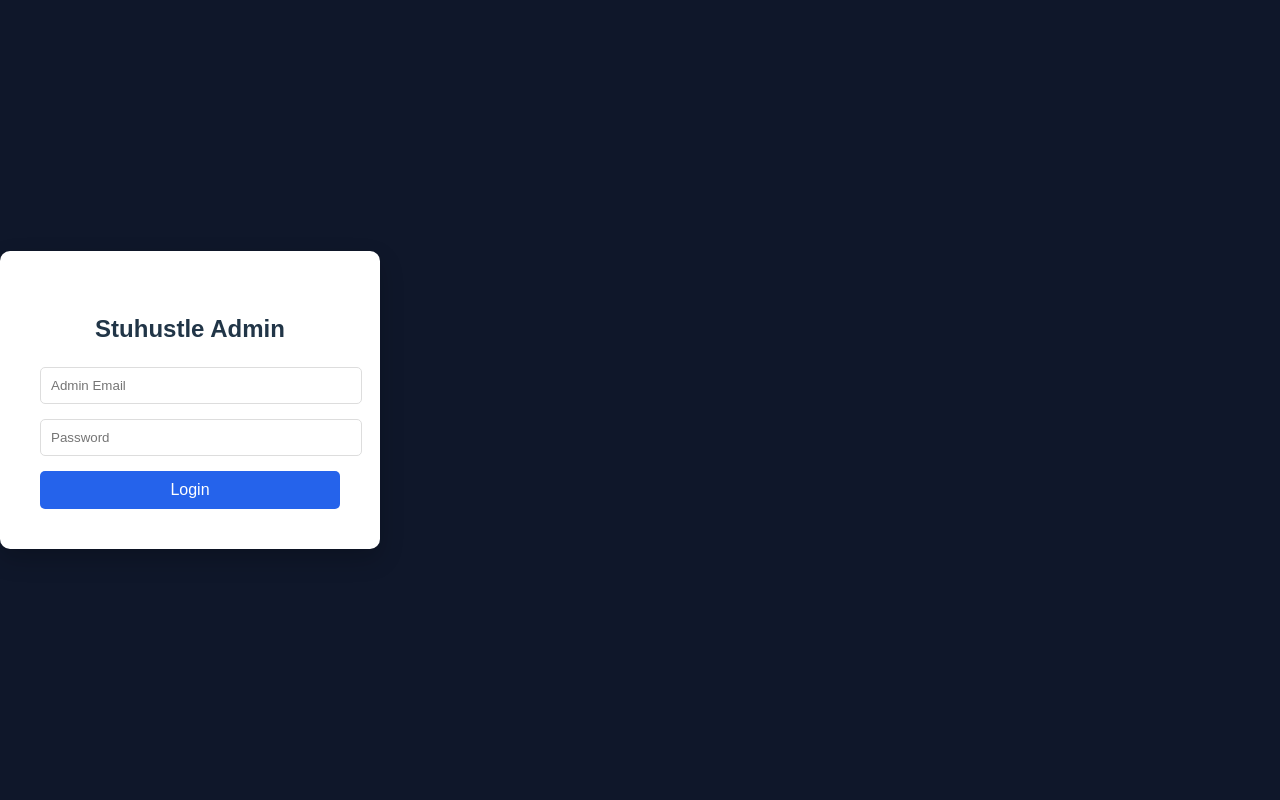
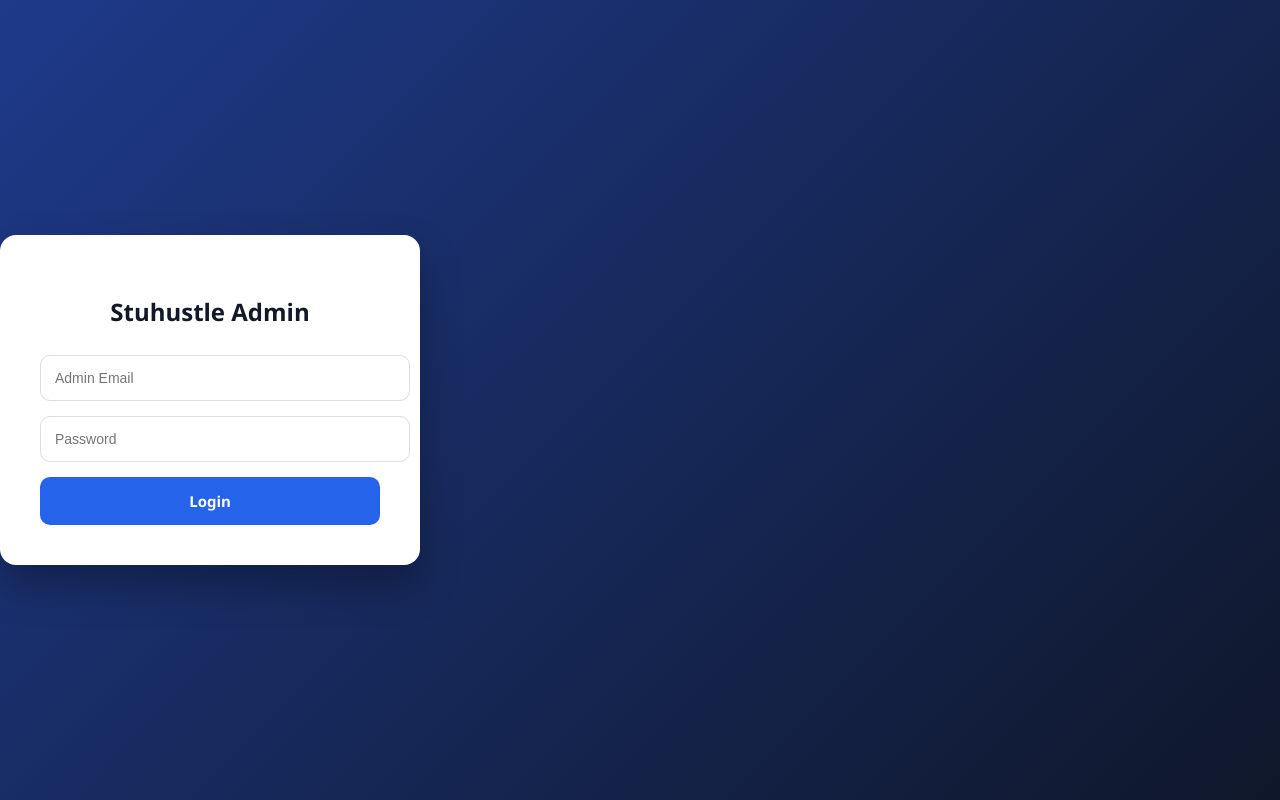
Before and after one commit to peterngei04-sys/stuhustle-admin, a React (Vite) app: page / in a window 1280 px wide. Built offline with nearby package versions, Linux system fonts and the light colour scheme; no server answers.

Commit message:
fixing login

```diff
--- a/package.json
+++ b/package.json
@@ -10,8 +10,10 @@
     "preview": "vite preview"
   },
   "dependencies": {
+    "firebase": "^12.9.0",
     "react": "^19.2.0",
-    "react-dom": "^19.2.0"
+    "react-dom": "^19.2.0",
+    "react-router-dom": "^7.13.0"
   },
   "devDependencies": {
     "@eslint/js": "^9.39.1",
--- a/src/App.jsx
+++ b/src/App.jsx
@@ -1,7 +1,16 @@
+import { BrowserRouter as Router, Routes, Route } from "react-router-dom";
 import Login from "./pages/Login";
+import Admin from "./pages/Admin";
 
 function App() {
-  return <Login />;
+  return (
+    <Router>
+      <Routes>
+        <Route path="/" element={<Login />} />
+        <Route path="/admin" element={<Admin />} />
+      </Routes>
+    </Router>
+  );
 }
 
 export default App;
--- /dev/null
+++ b/src/pages/Admin.jsx
@@ -0,0 +1,13 @@
+export default function Admin() {
+  return (
+    <div style={{
+      minHeight: "100vh",
+      background: "#0f172a",
+      color: "white",
+      padding: "40px"
+    }}>
+      <h1>Welcome to Stuhustle Admin Dashboard 🚀</h1>
+      <p>You are successfully logged in.</p>
+    </div>
+  );
+}
--- a/src/pages/Login.jsx
+++ b/src/pages/Login.jsx
@@ -1,12 +1,16 @@
 import { useState } from "react";
 import { signInWithEmailAndPassword } from "firebase/auth";
 import { auth } from "../firebase";
+import { useNavigate } from "react-router-dom";
 import "../styles/login.css";
 
 export default function Login() {
   const [email, setEmail] = useState("");
   const [password, setPassword] = useState("");
   const [error, setError] = useState("");
+  const [showSuccess, setShowSuccess] = useState(false);
+
+  const navigate = useNavigate();
 
   const handleLogin = async (e) => {
     e.preventDefault();
@@ -24,13 +28,25 @@ export default function Login() {
         return;
       }
 
-      alert("Login successful!");
+      setShowSuccess(true);
+
+      setTimeout(() => {
+        navigate("/admin");
+      }, 1500);
+
     } catch (err) {
       setError("Invalid email or password.");
     }
   };
 
   return (
+    <>
+      {showSuccess && (
+        <div className="success-popup">
+          Login Successful 🎉
+        </div>
+      )}
+
       <div className="login-container">
         <div className="login-box">
           <h2>Stuhustle Admin</h2>
@@ -57,5 +73,6 @@ export default function Login() {
           {error && <p className="error">{error}</p>}
         </div>
       </div>
+    </>
   );
 }
--- a/src/styles/login.css
+++ b/src/styles/login.css
@@ -1,7 +1,7 @@
 body {
   margin: 0;
-  font-family: Arial, sans-serif;
-  background: #0f172a;
+  font-family: 'Segoe UI', sans-serif;
+  background: linear-gradient(135deg, #1e3a8a, #0f172a);
 }
 
 .login-container {
@@ -14,32 +14,44 @@ body {
 .login-box {
   background: white;
   padding: 40px;
-  border-radius: 10px;
-  width: 300px;
-  box-shadow: 0 10px 25px rgba(0, 0, 0, 0.2);
+  border-radius: 16px;
+  width: 340px;
+  box-shadow: 0 20px 40px rgba(0,0,0,0.3);
+  text-align: center;
 }
 
 .login-box h2 {
-  text-align: center;
-  margin-bottom: 20px;
+  margin-bottom: 25px;
+  color: #111827;
 }
 
 .login-box input {
   width: 100%;
-  padding: 10px;
+  padding: 14px;
   margin-bottom: 15px;
   border: 1px solid #ddd;
-  border-radius: 5px;
+  border-radius: 10px;
+  font-size: 14px;
+  transition: 0.3s;
+}
+
+.login-box input:focus {
+  outline: none;
+  border-color: #2563eb;
+  box-shadow: 0 0 0 3px rgba(37,99,235,0.2);
 }
 
 .login-box button {
   width: 100%;
-  padding: 10px;
+  padding: 14px;
   background: #2563eb;
   color: white;
   border: none;
-  border-radius: 5px;
+  border-radius: 10px;
+  font-weight: bold;
+  font-size: 15px;
   cursor: pointer;
+  transition: 0.3s;
 }
 
 .login-box button:hover {
@@ -49,5 +61,22 @@ body {
 .error {
   color: red;
   font-size: 14px;
-  text-align: center;
+  margin-top: 10px;
 }
+
+.success-popup {
+  position: fixed;
+  top: 20px;
+  right: 20px;
+  background: #22c55e;
+  color: white;
+  padding: 15px 20px;
+  border-radius: 10px;
+  box-shadow: 0 10px 25px rgba(0,0,0,0.3);
+  animation: slideIn 0.4s ease;
+}
+
+@keyframes slideIn {
+  from { transform: translateX(100%); }
+  to { transform: translateX(0); }
+}
```
Also changed, not shown: 1 other file (tests, documents, lock files or other folders). Lines whose indentation alone changed are shown as unchanged.
